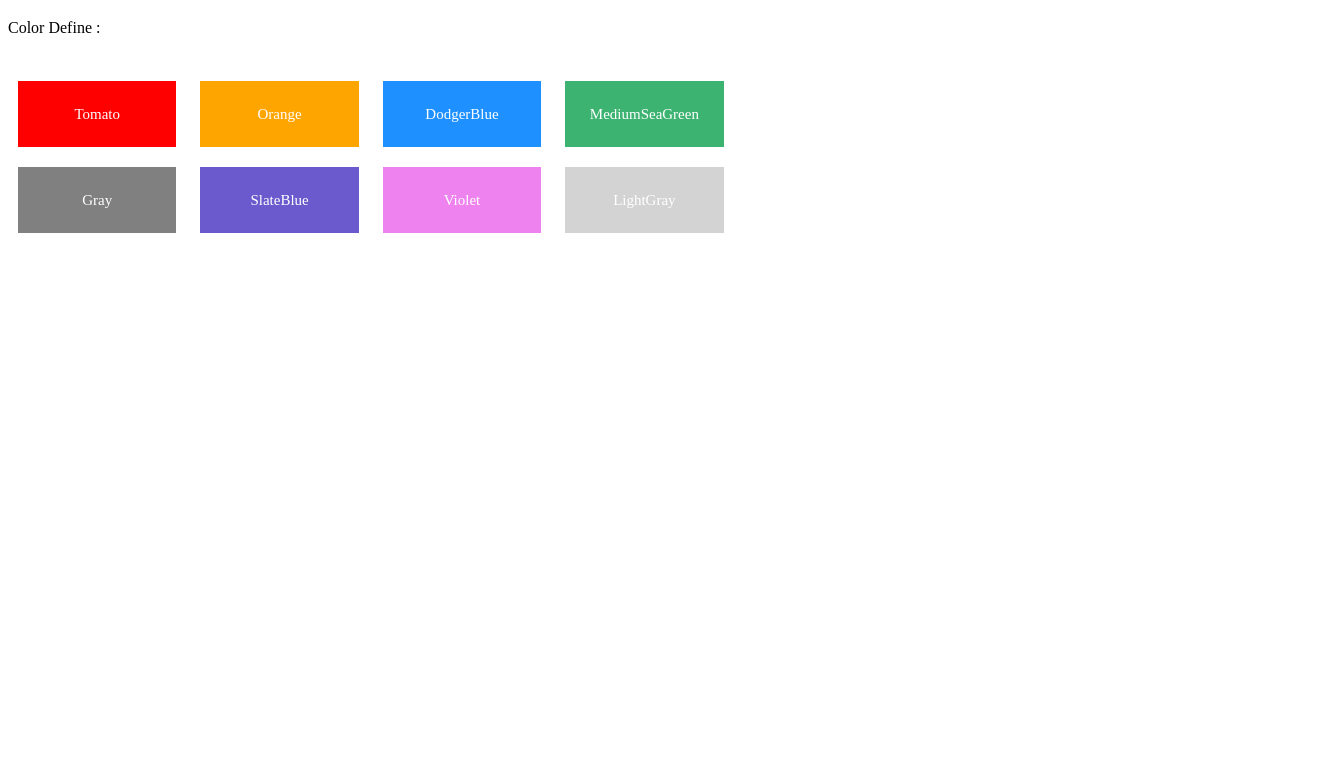
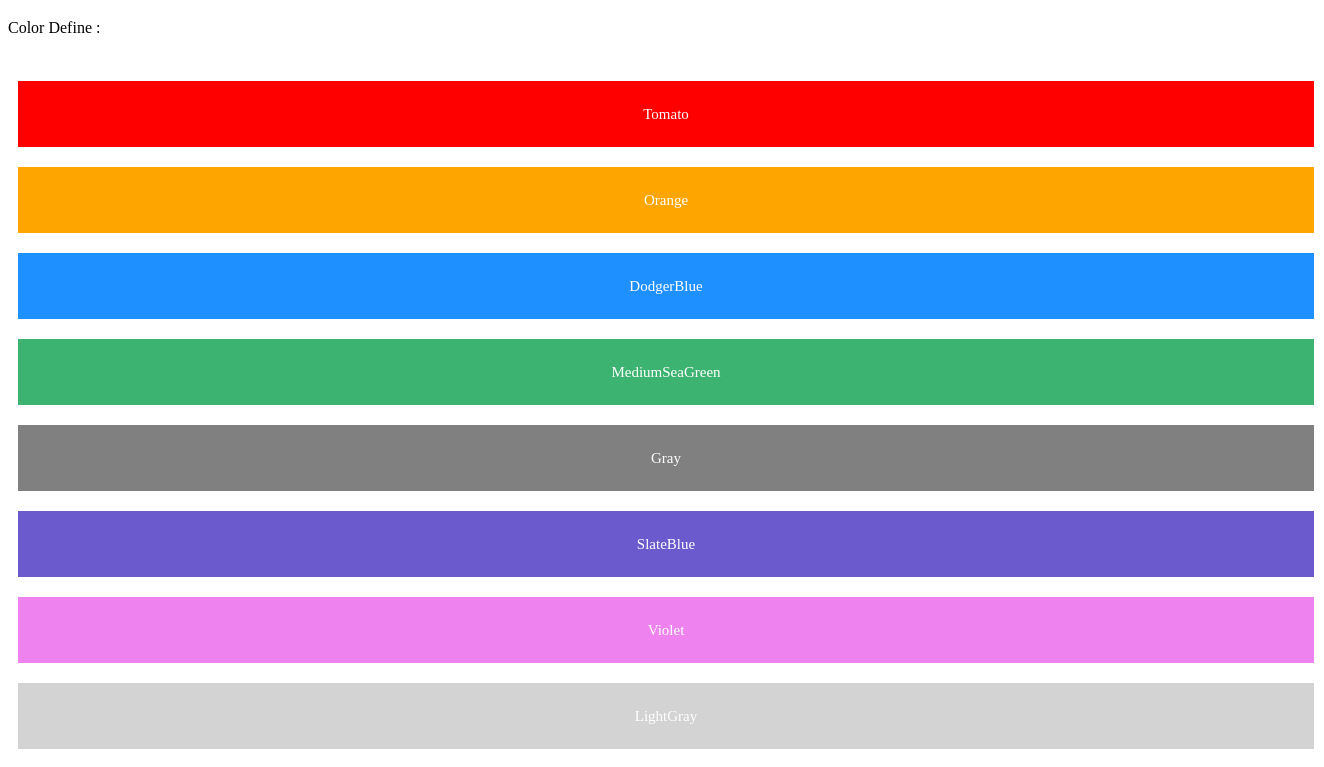
Before and after one commit to suyunann/Repo, a plain HTML site: page htmlcode.html in a window 1280 px wide. Shown: the part 61-828 px from the top of the page, 1324 px wide, since content can reach past the window. Before the commit the page ends 800 px from the top, so only its background shows below. Drawn offline with Linux system fonts and the light colour scheme.

Commit message:
Add files via upload

```diff
--- a/htmlcode.html
+++ b/htmlcode.html
@@ -1,108 +1,59 @@
 <!DOCTYPE html>
 <style>
-    .Tomato{
+    .box{
+        display: flex;
+        align-items:center;
+        justify-content:center;
+         height:100%;
+         width:100%;
         box-sizing: inherit;
         font-size: 15px;
         padding: 8px 16px;
         display: inline-block;
-        width: 10%;
         height: 50px ;
         line-height: 50px;
         margin: 10px;
-        background-color: red;
         text-align: center;
         color: white;
     }
+    .Tomato{
+
+        background-color: red;
+
+    }
     .Orange{
-        box-sizing: inherit;
-        font-size: 15px;
-        padding: 8px 16px;
-        display:inline-block;
-        width: 10%;
-        height: 50px;
-        line-height: 50px;
-        margin: 10px;
+
         background-color: orange;
-        text-align: center;
-        color: white;
+
     }
     .DodgerBlue{
-        box-sizing: inherit;
-        font-size: 15px;
-        padding: 8px 16px;
-        display:inline-block;
-        width: 10%;
-        height: 50px;
-        line-height: 50px;
-        margin: 10px;
+
         background-color: dodgerblue;
-        text-align: center;
-        color: white;
+
     }
     .MediumSeaGreen{
-        box-sizing: inherit;
-        font-size: 15px;
-        padding: 8px 16px;
-        display:inline-block;
-        width: 10%;
-        height: 50px;
-        line-height: 50px;
-        margin: 10px;
+
         background-color: mediumseagreen;
-        text-align: center;
-        color: white;
+
     }
     .Gray{
-        box-sizing: inherit;
-        font-size: 15px;
-        padding: 8px 16px;
-        display:inline-block;
-        width: 10%;
-        height: 50px;
-        line-height: 50px;
-        margin: 10px;
+
         background-color: gray;
-        text-align: center;
-        color: white;
+
     }
     .SlateBlue{
-        box-sizing: inherit;
-        font-size: 15px;
-        padding: 8px 16px;
-        display:inline-block;
-        width: 10%;
-        height: 50px;
-        line-height: 50px;
-        margin: 10px;
+
         background-color: slateblue;
-        text-align: center;
-        color: white;
+
     }
     .Violet{
-        box-sizing: inherit;
-        font-size: 15px;
-        padding: 8px 16px;
-        display:inline-block;
-        width: 10%;
-        height: 50px;
-        line-height: 50px;
-        margin: 10px;
+
         background-color: violet;
-        text-align: center;
-        color: white;
+
     }
     .LightGray{
-        box-sizing: inherit;
-        font-size: 15px;
-        padding: 8px 16px;
-        display:inline-block;
-        width: 10%;
-        height: 50px;
-        line-height: 50px;
-        margin: 10px;
         background-color: lightgray;
-        text-align: center;
-        color: white;
+
 
     }
 </style>
@@ -116,16 +67,16 @@
             <br>
 
             <div>
-                <div class="Tomato">Tomato</div>
-                <div class="Orange">Orange</div>
-                <div class="DodgerBlue">DodgerBlue</div>
-                <div class="MediumSeaGreen">MediumSeaGreen</div>
+                <div class="box Tomato">Tomato</div>
+                <div class="box Orange">Orange</div>
+                <div class="box DodgerBlue">DodgerBlue</div>
+                <div class="box MediumSeaGreen">MediumSeaGreen</div>
             </div>
             <div>
-                <div class="Gray">Gray</div>
-                <div class="SlateBlue">SlateBlue</div>
-                <div class="Violet">Violet</div>
-                <div class="LightGray">LightGray</div>
+                <div class="box Gray">Gray</div>
+                <div class="box SlateBlue">SlateBlue</div>
+                <div class="box Violet">Violet</div>
+                <div class="box LightGray">LightGray</div>
             </div>
         </body>
 </html>
```
Also changed, not shown: hinameee.html (+1 -1 lines).
